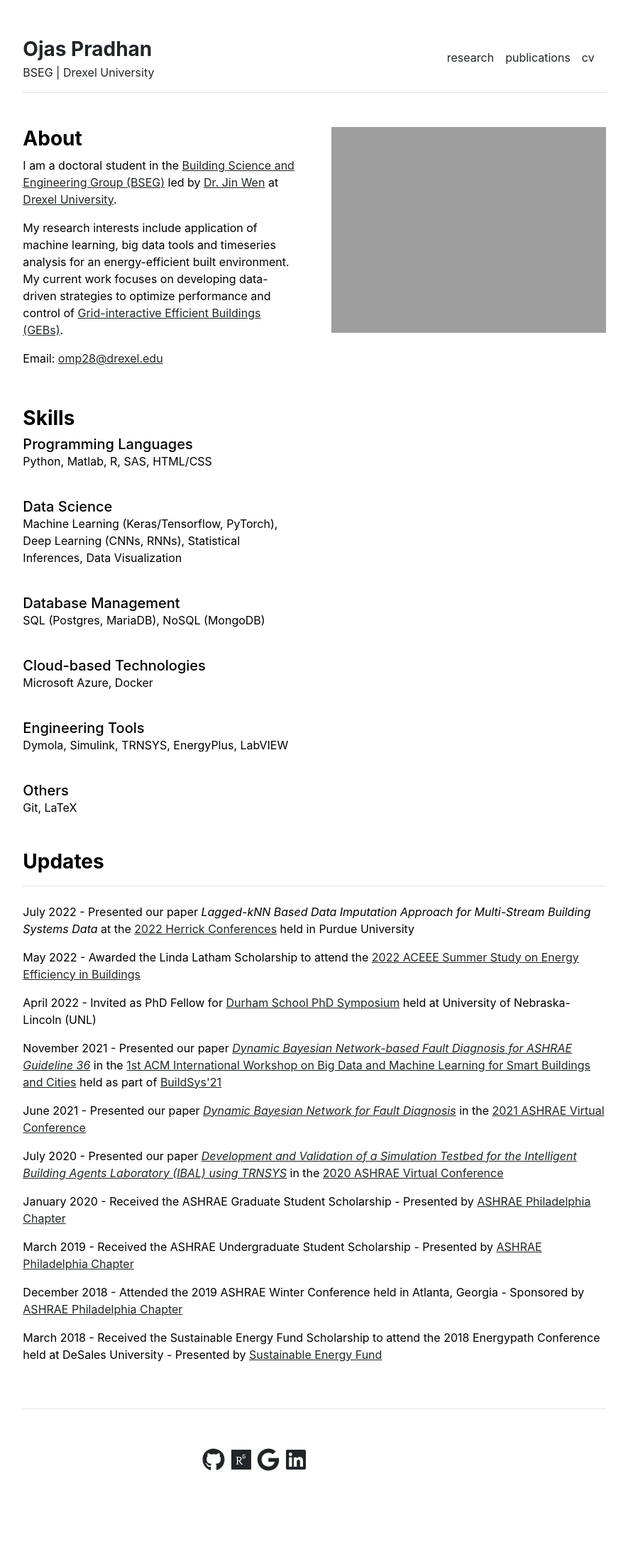
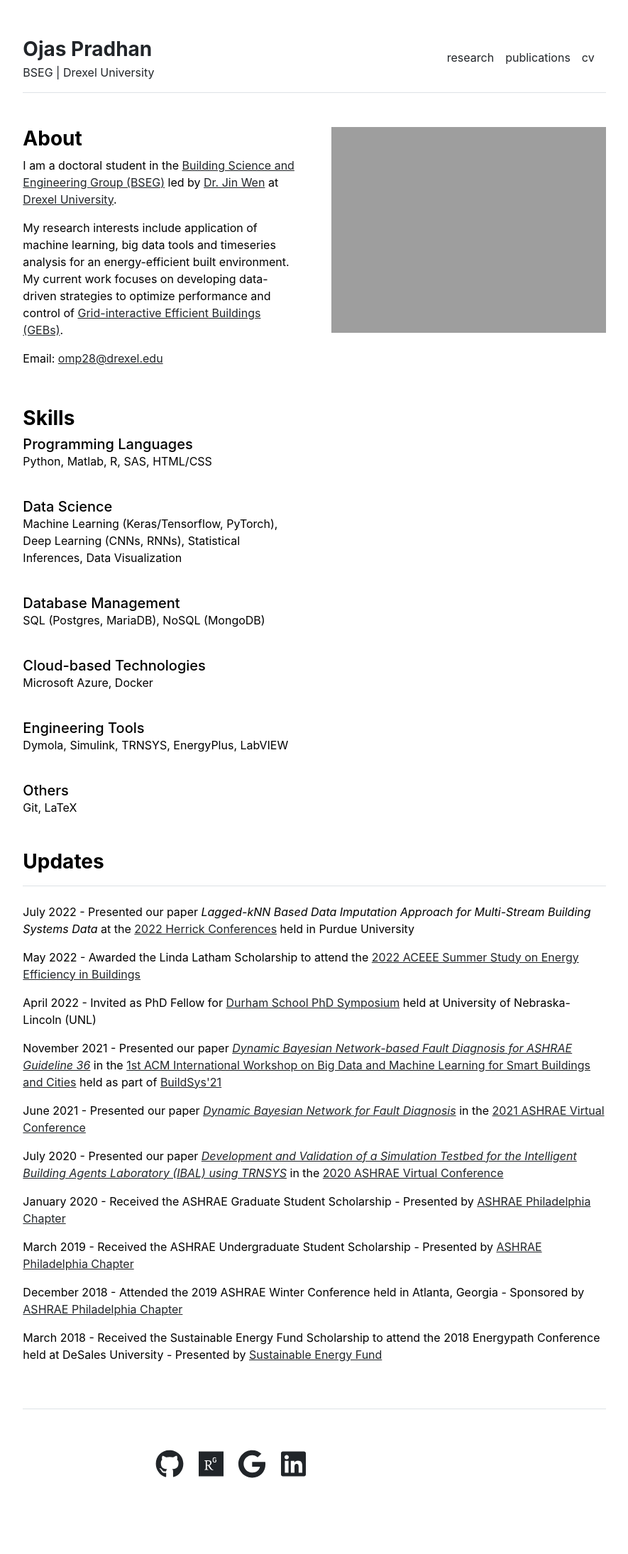
Before and after one commit to pradhanojas/pradhanojas.github.io, a Jekyll site: the page built from index.md, in a window 1280 px wide. Shown: the whole page at 71% size, without its empty margins (197-1082 px from the left). Built offline with Jekyll 4.4.1, drawn with Linux system fonts in a browser that asks for light colours.

Commit message:
Update footer.html

```diff
--- a/_includes/footer.html
+++ b/_includes/footer.html
@@ -2,7 +2,7 @@
   <div class="row">
     <div class="col-md-6 text-end social-media-icons">
       {% for item in site.data.settings.social %}
-        <a href="{{ item.link }}" class="ms-1 fs-2" target="_blank"><i class="fab fa-{{ item.icon }}"></i></a>
+        <a href="{{ item.link }}" class="ms-3 fs-1" target="_blank"><i class="fab fa-{{ item.icon }}"></i></a>
       {% endfor %}
     </div>
   </div>
```
